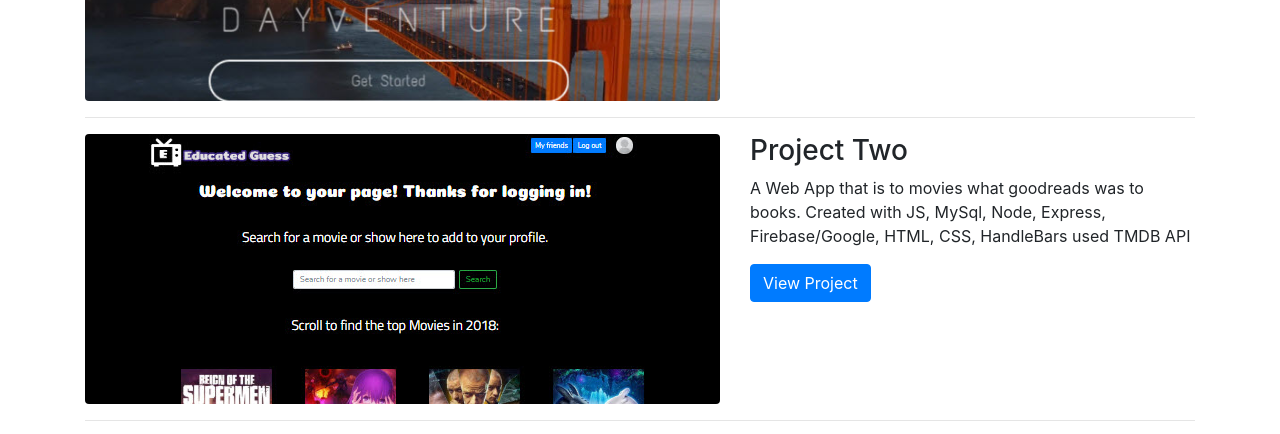
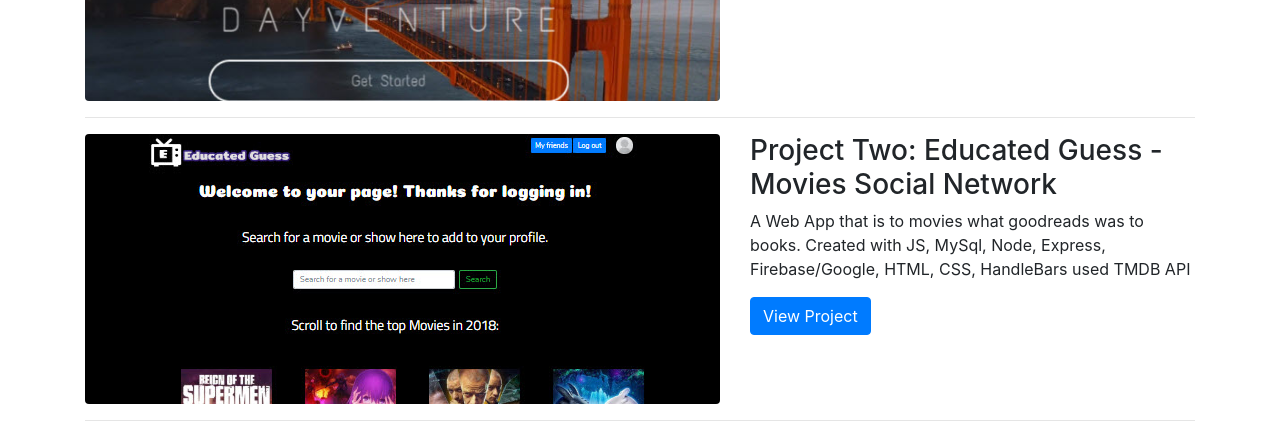
Before and after one commit to oleg-bc/portfolio, a website: page index.html in a window 1280 px wide. Shown: the part 323-757 px from the top of the page. Drawn offline with Linux system fonts and the light colour scheme.

Commit message:
update the index page with new project name and tagline

```diff
--- a/index.html
+++ b/index.html
@@ -81,7 +81,7 @@
           </a>
         </div>
         <div class="col-md-5">
-          <h3>Project Two</h3>
+          <h3>Project Two: Educated Guess - Movies Social Network</h3>
           <p>A Web App that is to movies what goodreads was to books. Created with JS, MySql, Node, Express, Firebase/Google, HTML, CSS, HandleBars used TMDB API</p>
           <a class="btn btn-primary" href="https://educatedguess.herokuapp.com/">View Project</a>
         </div>
```
